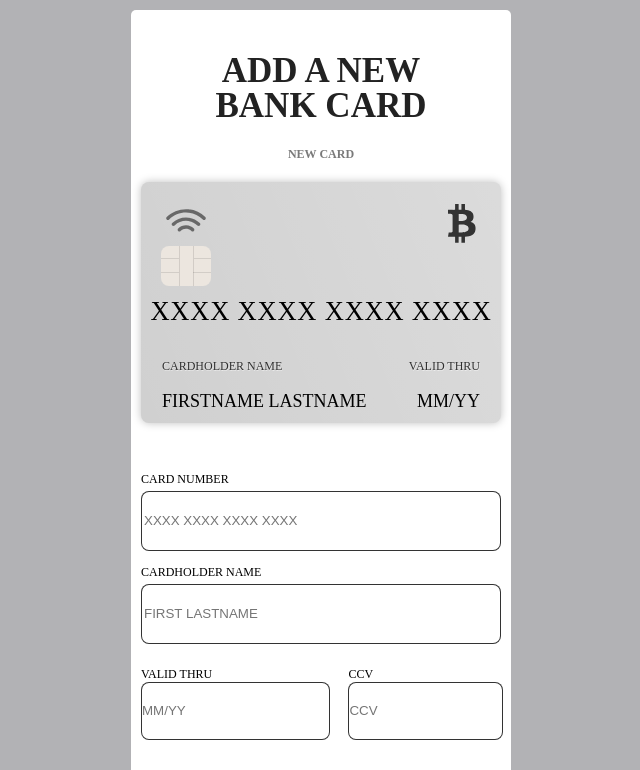
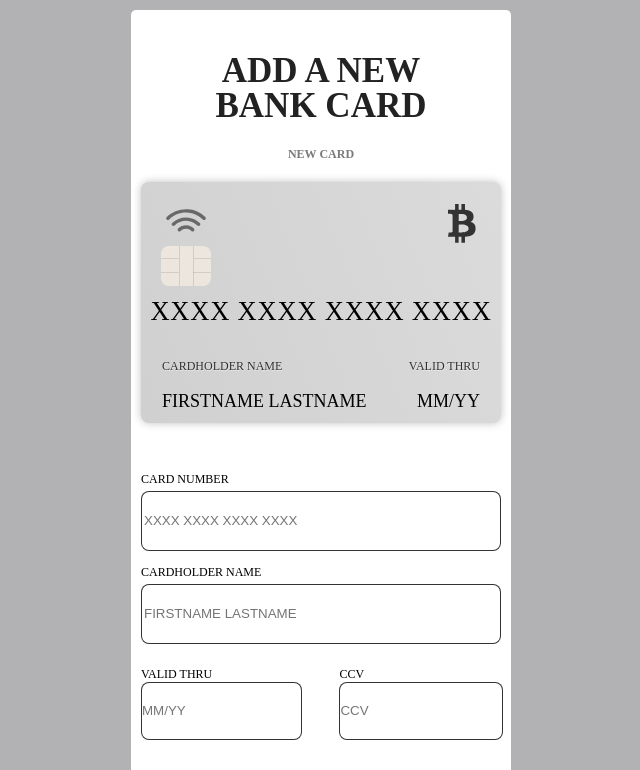
Before and after one commit to Oscar-Mattsson-790/e-wallet, a React (Vite) app in the folder e-wallet/: page /addcard in a window 1280 px wide. Shown: the top 770 px of the page, without its empty margins (319-959 px from the left). Built offline with nearby package versions, Linux system fonts and the light colour scheme.

Commit message:
Complete

```diff
--- a/e-wallet/src/components/AddCard/AddCard.css
+++ b/e-wallet/src/components/AddCard/AddCard.css
@@ -47,7 +47,6 @@ label {
 .input-container-second {
   display: flex;
   justify-content: center;
-  gap: 20px;
   width: 100%;
   text-align: start;
 }
--- a/e-wallet/src/components/AddCard/AddCard.jsx
+++ b/e-wallet/src/components/AddCard/AddCard.jsx
@@ -99,12 +99,15 @@ export default function AddCard() {
         <label>CARDHOLDER NAME</label>
         <input
           className="input-long"
-          placeholder="FIRST LASTNAME"
+          placeholder="FIRSTNAME LASTNAME"
           type="text"
           required
           value={addedCard.cardHolderName}
           onChange={(event) => {
-            setAddedCard({ ...addedCard, cardHolderName: event.target.value });
+            setAddedCard({
+              ...addedCard,
+              cardHolderName: event.target.value.toUpperCase(),
+            });
           }}
         />
       </form>
@@ -118,7 +121,7 @@ export default function AddCard() {
             placeholder="MM/YY"
             required
             value={addedCard.valid}
-            style={{ width: "100%" }}
+            style={{ width: "80%" }}
             onChange={(event) => {
               const input = event.target.value
                 .replace(/[^0-9]/g, "")
--- a/e-wallet/src/components/Card/Card.jsx
+++ b/e-wallet/src/components/Card/Card.jsx
@@ -12,10 +12,6 @@ export default function Card({ cardData, onClick }) {
       cardNumber.substring(12, 16)
     );
   };
-
-  // const formatValid = (valid) => {
-  //   return valid.slice(2, 4) + "/" + valid.slice(0, 2);
-  // };
 
   return (
     <>
```
